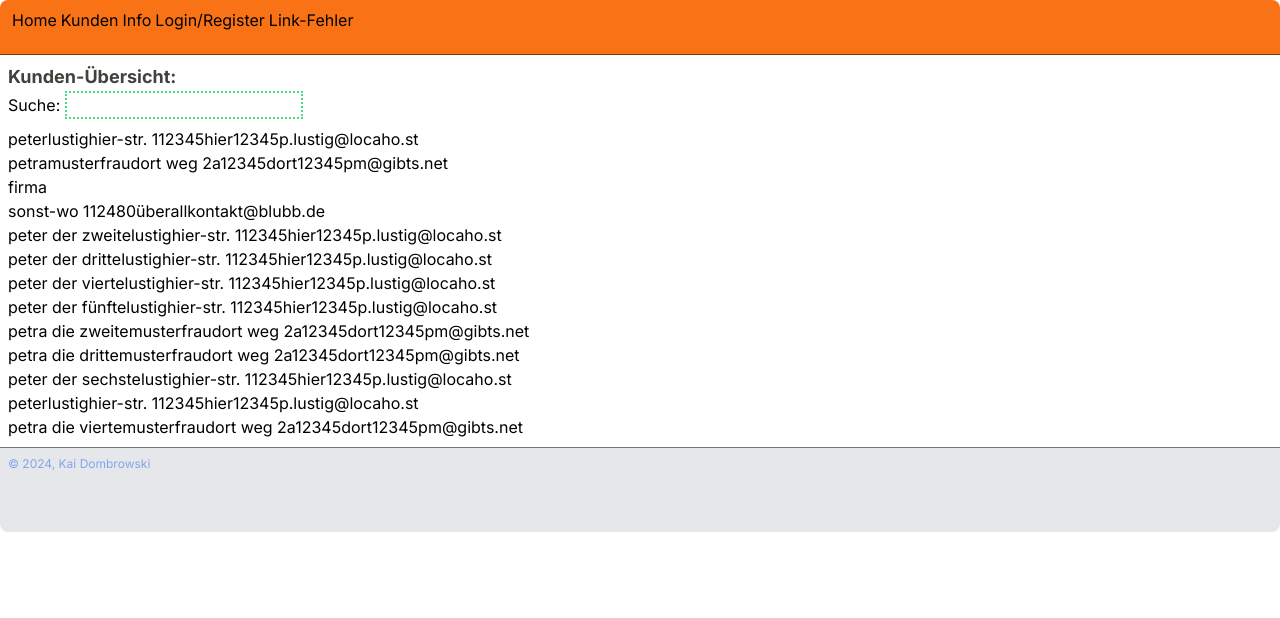
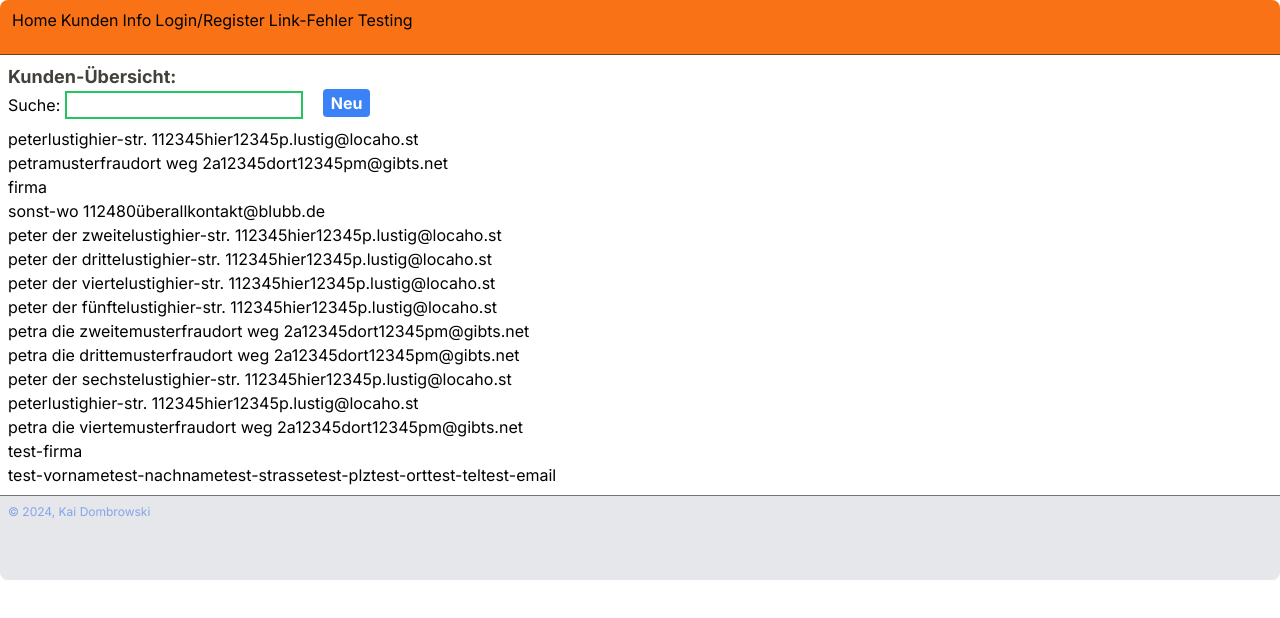
Before and after one commit to chefkoch0312/littlecrm3, a Next.js app: page /kunden in a window 1280 px wide. Shown: the top 618 px of the page. Built offline with nearby package versions, Linux system fonts and the light colour scheme; data requests are answered from the project's data file.

Commit message:
update pre create-form

```diff
--- a/_data/db.json
+++ b/_data/db.json
@@ -161,6 +161,18 @@
       "ort": "dort",
       "tel": "12345",
       "email": "pm@gibts.net"
+    },
+    {
+      "id": "34d6",
+      "firma": "test-firma",
+      "anrede": "test-anrede",
+      "vorname": "test-vorname",
+      "nachname": "test-nachname",
+      "strasse": "test-strasse",
+      "plz": "test-plz",
+      "ort": "test-ort",
+      "tel": "test-tel",
+      "email": "test-email"
     }
   ],
   "appointments": [
--- a/app/components/MyNav.jsx
+++ b/app/components/MyNav.jsx
@@ -15,6 +15,7 @@ export default function MyNav() {
                     <li className=""><Link href="/info">Info</Link></li>
                     <li className=""><Link href="/">Login/Register</Link></li>
                     <li className=""><Link href="/LINKFEHLER">Link-Fehler</Link></li>
+                    <li className=""><Link href="/testing">Testing</Link></li>
                 </ul>
             </div>
         </nav>
--- /dev/null
+++ b/app/kunden/kunde/create/CreateForm.jsx
@@ -0,0 +1,133 @@
+"use client";
+
+import { useRouter } from "next/navigation";
+import { useState } from "react";
+
+export default function CreateForm() {
+    const router = useRouter();
+
+    const [isLoading, setIsLoading] = useState(false);
+    const [firma, setFirma] = useState('');
+    const [anrede, setAnrede] = useState('');
+    const [vorname, setVorname] = useState('');
+    const [nachname, setNachname] = useState('');
+    const [strasse, setStrasse] = useState('');
+    const [plz, setPLZ] = useState('');
+    const [ort, setOrt] = useState('');
+    const [tel, setTel] = useState('');
+    const [email, setEmail] = useState('');
+
+    const handleSubmit = async (e) => {
+        e.preventDefault();
+        setIsLoading(true);
+
+        const post = {
+            firma, anrede, vorname, nachname, strasse, plz, ort, tel, email
+        }
+
+        const res = await fetch('http://localhost:4000/customer/', {
+            method: "POST",
+            headers: { "Content-Type": "application/json" },
+            body: JSON.stringify(post)
+        });
+
+        if (res.status === 201) {
+            router.refresh();
+            router.push("/kunden");
+        }
+    }
+
+    return (
+        <form onSubmit={handleSubmit} >
+            <div className="columns-2 border-solid border-2 border-blue-500 p-2 w-auto inline-block">
+                <div className="border-solid border-2 border-green-500 w-80">test</div>
+                <div className="border-solid border-2 border-green-500 w-80">test</div>
+            </div>
+            <label>
+                <span>Firma:</span>
+                <input
+                    required
+                    type="text"
+                    onChange={(e) => setFirma(e.target.value)}
+                    value={firma}
+                />
+            </label><br />
+            <label>
+                <span>Anrede:</span>
+                <input
+                    required
+                    type="text"
+                    onChange={(e) => setAnrede(e.target.value)}
+                    value={anrede}
+                />
+            </label><br />
+            <label>
+                <span>Vorname:</span>
+                <input
+                    required
+                    type="text"
+                    onChange={(e) => setVorname(e.target.value)}
+                    value={vorname}
+                />
+            </label><br />
+            <label>
+                <span>Nachname:</span>
+                <input
+                    required
+                    type="text"
+                    onChange={(e) => setNachname(e.target.value)}
+                    value={nachname}
+                />
+            </label><br />
+            <label>
+                <span>Strasse:</span>
+                <input
+                    required
+                    type="text"
+                    onChange={(e) => setStrasse(e.target.value)}
+                    value={strasse}
+                />
+            </label><br />
+            <label>
+                <span>PLZ:</span>
+                <input
+                    required
+                    type="text"
+                    onChange={(e) => setPLZ(e.target.value)}
+                    value={plz}
+                />
+            </label><br />
+            <label>
+                <span>Ort:</span>
+                <input
+                    required
+                    type="text"
+                    onChange={(e) => setOrt(e.target.value)}
+                    value={ort}
+                />
+            </label><br />
+            <label>
+                <span>Tel:</span>
+                <input
+                    required
+                    type="text"
+                    onChange={(e) => setTel(e.target.value)}
+                    value={tel}
+                />
+            </label><br />
+            <label>
+                <span>Email:</span>
+                <input
+                    required
+                    type="text"
+                    onChange={(e) => setEmail(e.target.value)}
+                    value={email}
+                />
+            </label><br />
+            <button className="btn btn-blue" disabled={isLoading} >
+                {isLoading && <span>Speichern...</span>}
+                {!isLoading && <span>Hinzufügen</span>}
+            </button>
+        </form>
+    )
+}
--- /dev/null
+++ b/app/kunden/kunde/create/page.jsx
@@ -0,0 +1,12 @@
+import CreateForm from "./CreateForm";
+
+export default function CreatePost() {
+    return (
+        <div>
+            <main>
+                <h2>Neuen Post erstellen</h2>
+                <CreateForm />
+            </main>
+        </div>
+    )
+}
--- a/app/kunden/page.jsx
+++ b/app/kunden/page.jsx
@@ -6,12 +6,13 @@ let mySearch = "";
 async function getData() {
     await new Promise(resolve => setTimeout(resolve, 5000));
 
+    // throw new Error('Simulierter Fehler beim Abrufen der Kunden-Daten');
+
     const res = await fetch('http://localhost:4000/customer/', {
         next: {
             revalidate: 0
         }
     });
-    // throw new Error('Simulierter Fehler beim Abrufen der Kunden-Daten');
     if (!res.ok) {
         throw new Error('Failed to fetch data')
     }
@@ -34,8 +35,13 @@ export default async function Page() {
         <>
             <div>
                 <h2>Kunden-Übersicht:</h2>
-                <div className="mb-2 ">
-                    Suche: <input className="border-dotted border-2 border-green-400" type="text" />
+                <div className="flex">
+                    <div className="mb-2 ">
+                        Suche: <input className="border-solid border-2 border-green-500" type="text" />
+                    </div>
+                    <div className="ml-5">
+                        <Link className="btn btn-blue" href="/kunden/kunde/create">Neu</Link>
+                    </div>
                 </div>
                 <div>{
                     tmpData.map((tmpD) => (
--- /dev/null
+++ b/app/testing/page.jsx
@@ -0,0 +1,10 @@
+import React from 'react'
+
+export default function page() {
+    return (
+        <div className="columns-2 border-solid border-2 border-blue-500 p-2 w-auto inline-block">
+            <div className="border-solid border-2 border-green-500 w-80">test</div>
+            <div className="border-solid border-2 border-green-500 w-80">test</div>
+        </div>
+    )
+}
```
